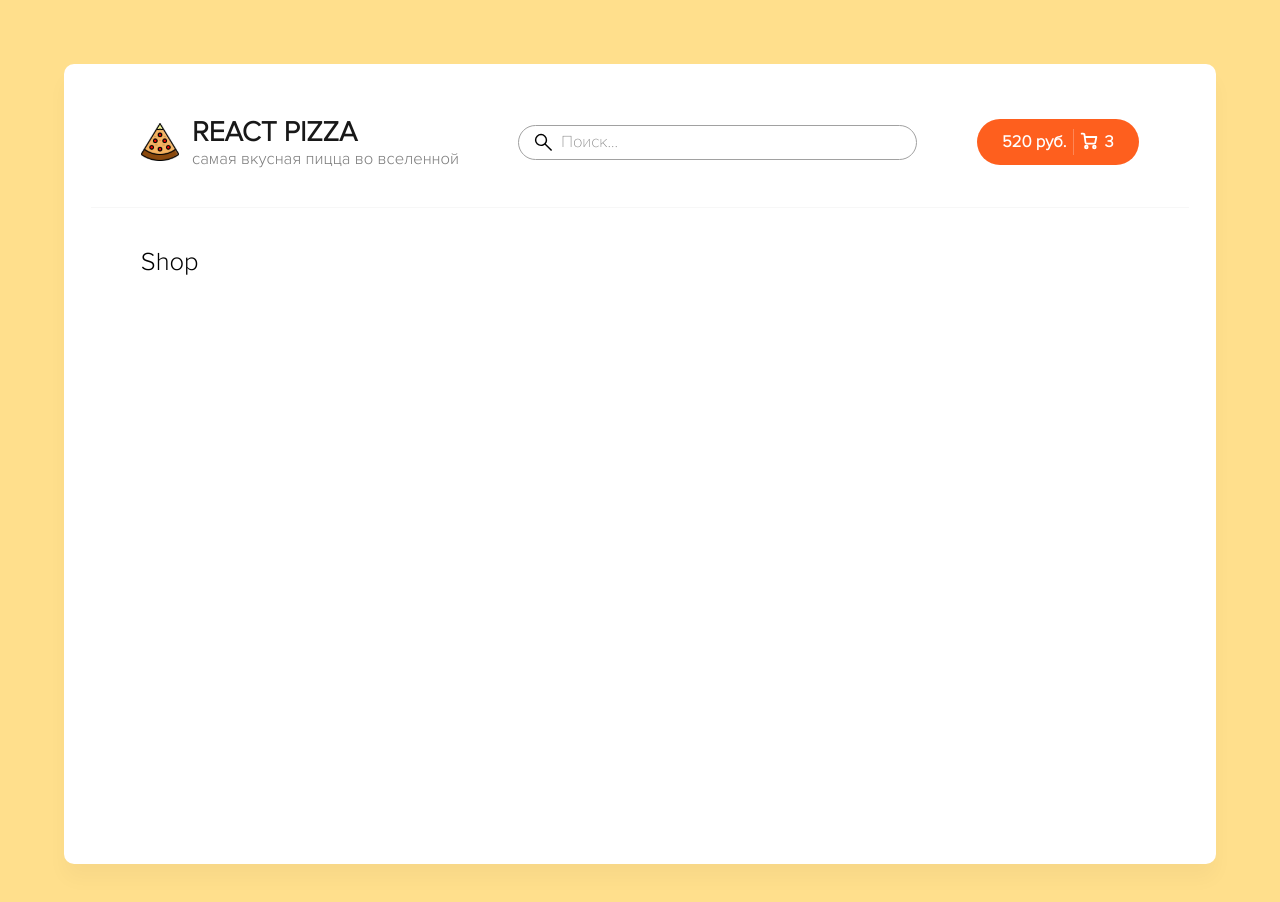
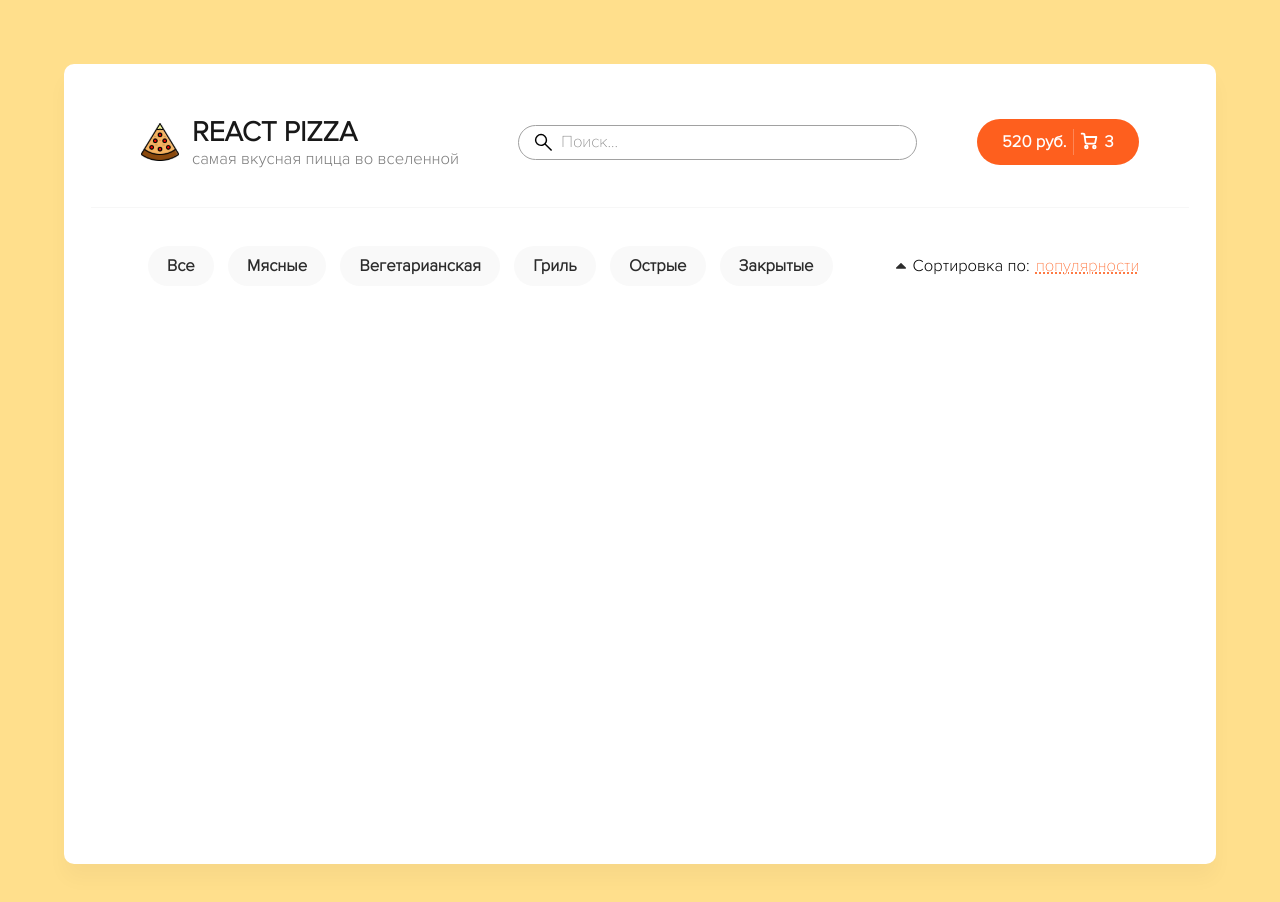
Before and after one commit to MaksimLokhmakov/pizza-site, a React (Create React App) app: page / in a window 1280 px wide. Shown: the top 902 px of the page. Built offline with nearby package versions, Linux system fonts and the light colour scheme.

Commit message:
add header & sort menu to shop page

```diff
--- a/src/pages/Shop/index.tsx
+++ b/src/pages/Shop/index.tsx
@@ -1,9 +1,14 @@
 import React, { FC } from "react";
+import SortMenu from "../../components/SortMenu";
 
 interface ShopI {}
 
 const Shop: FC<ShopI> = () => {
-  return <div>Shop</div>;
+  return (
+    <div>
+      <SortMenu />
+    </div>
+  );
 };
 
 export default Shop;
```
